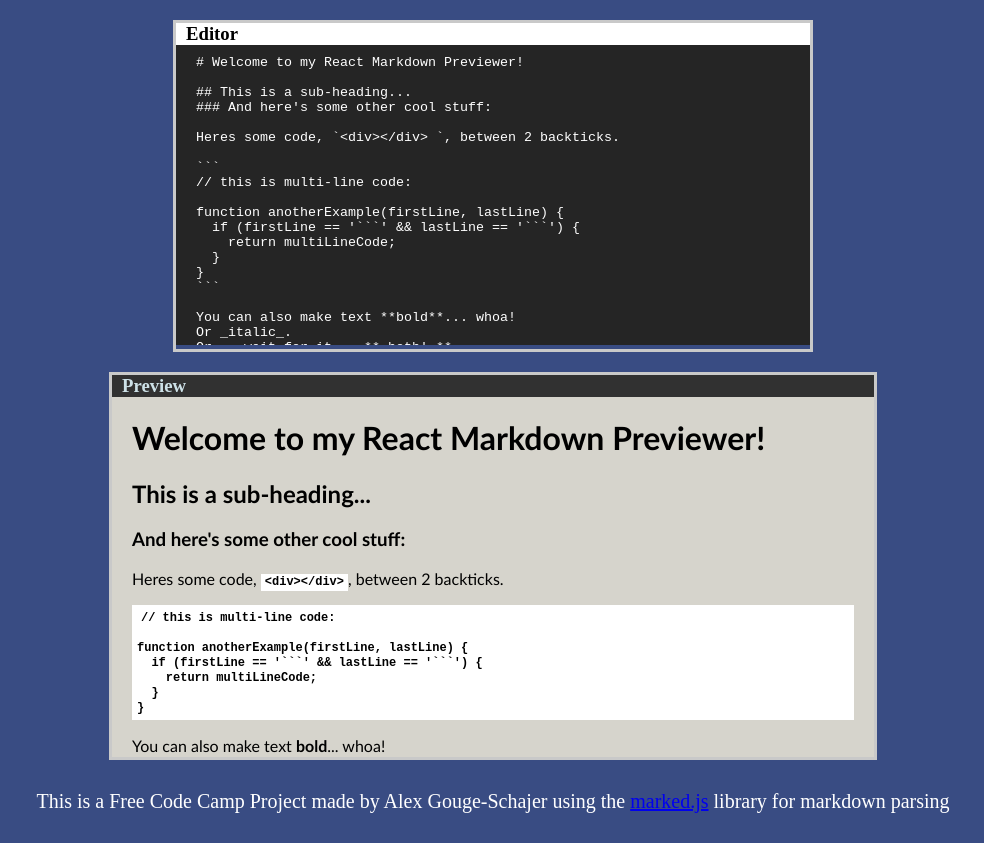
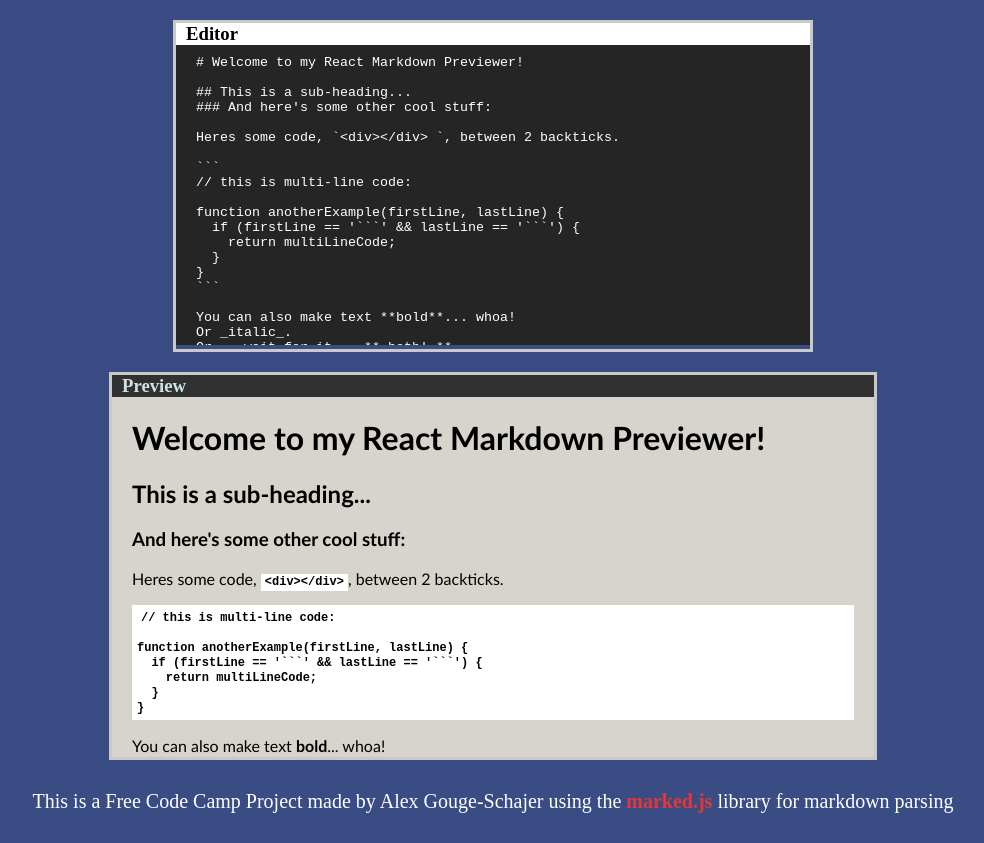
Before and after one commit to thegouge/fcc-markdown-preview, a React (Create React App) app: page / in a window 1280 px wide. Shown: the whole page, without its empty margins (147-1131 px from the left). Built offline with nearby package versions, Linux system fonts and the light colour scheme.

Commit message:
updated footer to be uniform across projects

```diff
--- a/src/css/footer.css
+++ b/src/css/footer.css
@@ -4,3 +4,13 @@ footer {
   padding: 10px;
   color: white;
 }
+
+footer a {
+  text-decoration: none;
+  color: rgb(230, 55, 55);
+  font-weight: bold;
+}
+
+footer a:hover {
+  text-decoration: underline;
+}
```
